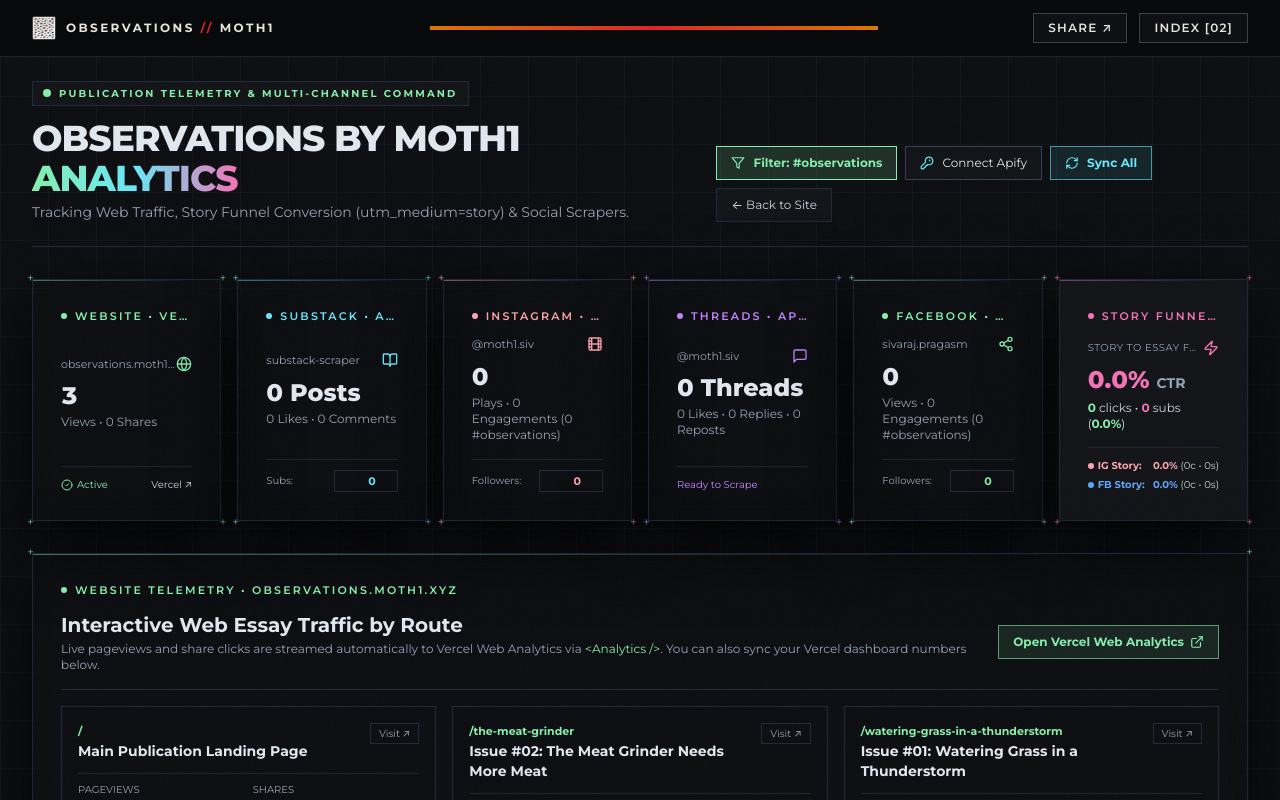
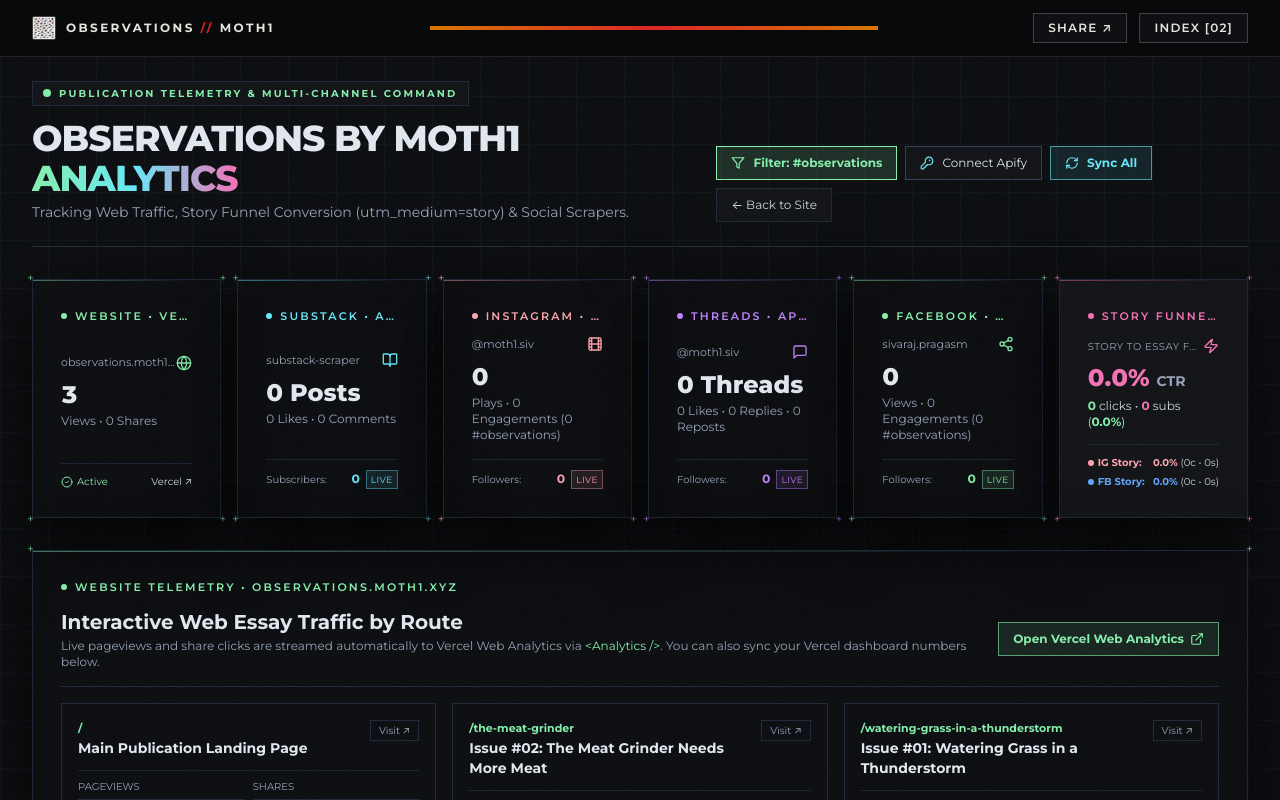
Before and after one commit to mothpeople/observations-by-moth1, a React (Vite) app: page /analytics in a window 1280 px wide. Shown: the top 800 px of the page. Built offline with nearby package versions, Linux system fonts and the light colour scheme.

Commit message:
feat(dashboard): convert follower counts to read-only telemetry badges powered by scrapers

```diff
--- a/api/analytics.js
+++ b/api/analytics.js
@@ -101,6 +101,15 @@
     readingTimeMinutes:
       Number(item.readingTimeMinutes ?? item.reading_time) ||
       Math.max(1, Math.round((wordCount || 600) / 200)),
+    subscribers:
+      Number(
+        item.subscribersCount ??
+          item.subscriber_count ??
+          item.subscribers ??
+          item.subsCount ??
+          item.publication?.subscribersCount ??
+          0
+      ) || 0,
     source,
   };
 }
@@ -131,7 +140,14 @@
   const comments =
     Number(item.commentsCount ?? item.commentCount ?? item.comments ?? 0) || 0;
   const followers =
-    Number(item.followersCount ?? item.ownerFollowersCount ?? 0) || 0;
+    Number(
+      item.followersCount ??
+        item.ownerFollowersCount ??
+        item.owner?.followersCount ??
+        item.user?.followersCount ??
+        item.followers ??
+        0
+    ) || 0;
 
   return {
     id: String(item.id || shortCode || `ig-${idx}`),
@@ -147,7 +163,7 @@
     views,
     likes,
     comments,
-    ownerUsername: item.ownerUsername || item.username || '',
+    ownerUsername: item.ownerUsername || item.username || item.owner?.username || '',
     followers,
     displayUrl: item.displayUrl || item.thumbnailUrl || null,
   };
@@ -190,6 +206,14 @@
         0
     ) || 0;
   const views = Number(item.views ?? item.viewCount ?? 0) || 0;
+  const followers =
+    Number(
+      item.followersCount ??
+        item.user?.followersCount ??
+        item.author?.followersCount ??
+        item.followers ??
+        0
+    ) || 0;
 
   return {
     id: String(item.id || item.code || `thread-${idx}`),
@@ -207,6 +231,7 @@
     replies,
     reposts,
     views,
+    followers,
     username:
       item.username || item.author?.username || item.ownerUsername || '',
   };
@@ -246,6 +271,19 @@
         item.views ??
         0
     ) || 0;
+  const followers =
+    Number(
+      item.pageFollowersCount ??
+        item.pageFollowers ??
+        item.followersCount ??
+        item.pageLikesCount ??
+        item.pageLikes ??
+        item.pageInfo?.followersCount ??
+        item.pageInfo?.likesCount ??
+        item.user?.followersCount ??
+        item.followers ??
+        0
+    ) || 0;
 
   return {
     id: String(item.postId || item.id || `fb-${idx}`),
@@ -258,6 +296,7 @@
     likes,
     comments,
     shares,
+    followers,
     pageName: item.pageName || item.user?.name || '',
   };
 }
@@ -396,6 +435,23 @@
     normalizeFacebookItem(item, i)
   );
 
+  const instagramFollowers = instagramItems.reduce(
+    (max, item) => Math.max(max, item.followers || 0),
+    0
+  );
+  const facebookFollowers = facebookItems.reduce(
+    (max, item) => Math.max(max, item.followers || 0),
+    0
+  );
+  const threadsFollowers = threadsItems.reduce(
+    (max, item) => Math.max(max, item.followers || 0),
+    0
+  );
+  const substackSubscribers = substackPosts.reduce(
+    (max, item) => Math.max(max, item.subscribers || 0),
+    0
+  );
+
   return res.status(200).json({
     timestamp: new Date().toISOString(),
     apifyConfigured: Boolean(apifyToken),
@@ -404,24 +460,28 @@
       connected: apifySubstack.connected,
       runInfo: apifySubstack.runInfo,
       apifyItemCount: apifySubstack.items.length,
+      subscribers: substackSubscribers,
       posts: substackPosts,
     },
     instagram: {
       actorId: 'apify/instagram-scraper',
       connected: apifyInstagram.connected,
       runInfo: apifyInstagram.runInfo,
+      followers: instagramFollowers,
       items: instagramItems,
     },
     threads: {
       actorId: 'automation-lab/threads-scraper',
       connected: apifyThreads.connected,
       runInfo: apifyThreads.runInfo,
+      followers: threadsFollowers,
       items: threadsItems,
     },
     facebook: {
       actorId: 'apify/facebook-posts-scraper',
       connected: apifyFacebook.connected,
       runInfo: apifyFacebook.runInfo,
+      followers: facebookFollowers,
       items: facebookItems,
     },
   });
--- a/src/pages/Dashboard.jsx
+++ b/src/pages/Dashboard.jsx
@@ -149,6 +149,15 @@
     readingTimeMinutes:
       Number(item.readingTimeMinutes ?? item.reading_time) ||
       Math.max(1, Math.round((wordCount || 600) / 200)),
+    subscribers:
+      Number(
+        item.subscribersCount ??
+          item.subscriber_count ??
+          item.subscribers ??
+          item.subsCount ??
+          item.publication?.subscribersCount ??
+          0
+      ) || 0,
     source,
   };
 }
@@ -179,7 +188,14 @@
   const comments =
     Number(item.commentsCount ?? item.commentCount ?? item.comments ?? 0) || 0;
   const followers =
-    Number(item.followersCount ?? item.ownerFollowersCount ?? 0) || 0;
+    Number(
+      item.followersCount ??
+        item.ownerFollowersCount ??
+        item.owner?.followersCount ??
+        item.user?.followersCount ??
+        item.followers ??
+        0
+    ) || 0;
 
   return {
     id: String(item.id || shortCode || `ig-${idx}`),
@@ -194,7 +210,7 @@
     views,
     likes,
     comments,
-    ownerUsername: item.ownerUsername || item.username || '',
+    ownerUsername: item.ownerUsername || item.username || item.owner?.username || '',
     followers,
   };
 }
@@ -232,6 +248,14 @@
       item.reposts ?? item.repostCount ?? item.shares ?? item.quotes ?? 0
     ) || 0;
   const views = Number(item.views ?? item.viewCount ?? 0) || 0;
+  const followers =
+    Number(
+      item.followersCount ??
+        item.user?.followersCount ??
+        item.author?.followersCount ??
+        item.followers ??
+        0
+    ) || 0;
 
   return {
     id: String(item.id || item.code || `thread-${idx}`),
@@ -248,6 +272,7 @@
     replies,
     reposts,
     views,
+    followers,
     username:
       item.username || item.author?.username || item.ownerUsername || '',
   };
@@ -287,6 +312,19 @@
         item.views ??
         0
     ) || 0;
+  const followers =
+    Number(
+      item.pageFollowersCount ??
+        item.pageFollowers ??
+        item.followersCount ??
+        item.pageLikesCount ??
+        item.pageLikes ??
+        item.pageInfo?.followersCount ??
+        item.pageInfo?.likesCount ??
+        item.user?.followersCount ??
+        item.followers ??
+        0
+    ) || 0;
 
   return {
     id: String(item.postId || item.id || `fb-${idx}`),
@@ -298,6 +336,7 @@
     likes,
     comments,
     shares,
+    followers,
     pageName: item.pageName || item.user?.name || '',
   };
 }
@@ -385,21 +424,25 @@
     connected: false,
     runInfo: null,
     posts: [],
+    subscribers: 0,
   });
   const [instagramState, setInstagramState] = useState({
     connected: false,
     runInfo: null,
     items: [],
+    followers: 0,
   });
   const [threadsState, setThreadsState] = useState({
     connected: false,
     runInfo: null,
     items: [],
+    followers: 0,
   });
   const [facebookState, setFacebookState] = useState({
     connected: false,
     runInfo: null,
     items: [],
+    followers: 0,
   });
 
   const syncAllTelemetry = useCallback(
@@ -458,6 +501,7 @@
               comments: Math.max(existing.comments || 0, item.comments || 0),
               restacks: Math.max(existing.restacks || 0, item.restacks || 0),
               wordCount: existing.wordCount || item.wordCount || 0,
+              subscribers: Math.max(existing.subscribers || 0, item.subscribers || 0),
               source: 'apify+substack-merged',
             });
           } else {
@@ -465,13 +509,20 @@
           }
         }
 
+        const substackPosts = Array.from(substackMap.values());
+        const subScraped = Math.max(
+          serverJson?.substack?.subscribers || 0,
+          ...substackPosts.map((p) => p.subscribers || 0)
+        );
+
         setSubstackState({
           connected:
             Boolean(directSubstack?.connected) ||
             Boolean(serverJson?.substack?.connected),
           runInfo:
             directSubstack?.runInfo || serverJson?.substack?.runInfo || null,
-          posts: Array.from(substackMap.values()),
+          posts: substackPosts,
+          subscribers: subScraped,
         });
 
         // 2. Instagram Items (apify/instagram-scraper)
@@ -482,6 +533,11 @@
               )
             : serverJson?.instagram?.items || [];
 
+        const igScrapedFollowers = Math.max(
+          serverJson?.instagram?.followers || 0,
+          ...igItems.map((i) => i.followers || 0)
+        );
+
         setInstagramState({
           connected:
             Boolean(directInstagram?.connected) ||
@@ -489,6 +545,7 @@
           runInfo:
             directInstagram?.runInfo || serverJson?.instagram?.runInfo || null,
           items: igItems,
+          followers: igScrapedFollowers,
         });
 
         // 3. Threads Items (automation-lab/threads-scraper)
@@ -499,6 +556,11 @@
               )
             : serverJson?.threads?.items || [];
 
+        const thScrapedFollowers = Math.max(
+          serverJson?.threads?.followers || 0,
+          ...thItems.map((i) => i.followers || 0)
+        );
+
         setThreadsState({
           connected:
             Boolean(directThreads?.connected) ||
@@ -506,6 +568,7 @@
           runInfo:
             directThreads?.runInfo || serverJson?.threads?.runInfo || null,
           items: thItems,
+          followers: thScrapedFollowers,
         });
 
         // 4. Facebook Items (apify/facebook-posts-scraper)
@@ -516,6 +579,11 @@
               )
             : serverJson?.facebook?.items || [];
 
+        const fbScrapedFollowers = Math.max(
+          serverJson?.facebook?.followers || 0,
+          ...fbItems.map((i) => i.followers || 0)
+        );
+
         setFacebookState({
           connected:
             Boolean(directFacebook?.connected) ||
@@ -523,6 +591,30 @@
           runInfo:
             directFacebook?.runInfo || serverJson?.facebook?.runInfo || null,
           items: fbItems,
+          followers: fbScrapedFollowers,
+        });
+
+        // Automatically persist scraped followers / subscribers to local ledger
+        setLedger((prev) => {
+          let changed = false;
+          const next = { ...prev };
+          if (igScrapedFollowers > 0 && prev.instagram?.followers !== igScrapedFollowers) {
+            next.instagram = { ...prev.instagram, followers: igScrapedFollowers };
+            changed = true;
+          }
+          if (fbScrapedFollowers > 0 && prev.facebook?.followers !== fbScrapedFollowers) {
+            next.facebook = { ...prev.facebook, followers: fbScrapedFollowers };
+            changed = true;
+          }
+          if (subScraped > 0 && prev.substackSubscribers !== subScraped) {
+            next.substackSubscribers = subScraped;
+            changed = true;
+          }
+          if (changed) {
+            saveChannelLedger(next);
+            return next;
+          }
+          return prev;
         });
       } finally {
         setLoadingSync(false);
@@ -1376,16 +1468,15 @@
             </div>
 
             <div className="mt-4 pt-2.5 border-t border-slate-800/80 flex items-center justify-between gap-2 font-mono text-[10px]">
-              <span className="text-slate-400">Subs:</span>
-              <input
-                type="number"
-                min="0"
-                value={ledger.substackSubscribers || 0}
-                onChange={(e) =>
-                  updateFollowerCount('substack', e.target.value)
-                }
-                className="w-16 bg-[#0b0d10] border border-slate-800 px-1.5 py-0.5 text-[11px] font-mono text-[#67e8f9] font-bold text-right"
-              />
+              <span className="text-slate-400">Subscribers:</span>
+              <div className="flex items-center gap-1.5">
+                <span className="font-mono text-[12px] font-bold text-[#67e8f9] tabular-nums">
+                  {(substackState.subscribers || ledger.substackSubscribers || 0).toLocaleString()}
+                </span>
+                <span className="text-[9px] uppercase tracking-wider px-1 py-0.5 border border-[#67e8f9]/40 bg-[#67e8f9]/10 text-[#67e8f9] rounded-none">
+                  {substackState.subscribers > 0 ? 'Scraped' : 'Live'}
+                </span>
+              </div>
             </div>
           </CyberPanel>
 
@@ -1413,15 +1504,14 @@
 
             <div className="mt-4 pt-2.5 border-t border-slate-800/80 flex items-center justify-between gap-2 font-mono text-[10px]">
               <span className="text-slate-400">Followers:</span>
-              <input
-                type="number"
-                min="0"
-                value={ledger.instagram.followers || 0}
-                onChange={(e) =>
-                  updateFollowerCount('instagram', e.target.value)
-                }
-                className="w-16 bg-[#0b0d10] border border-slate-800 px-1.5 py-0.5 text-[11px] font-mono text-[#fda4af] font-bold text-right"
-              />
+              <div className="flex items-center gap-1.5">
+                <span className="font-mono text-[12px] font-bold text-[#fda4af] tabular-nums">
+                  {(instagramState.followers || ledger.instagram.followers || 0).toLocaleString()}
+                </span>
+                <span className="text-[9px] uppercase tracking-wider px-1 py-0.5 border border-[#fda4af]/40 bg-[#fda4af]/10 text-[#fda4af] rounded-none">
+                  {instagramState.followers > 0 ? 'Scraped' : 'Live'}
+                </span>
+              </div>
             </div>
           </CyberPanel>
 
@@ -1448,11 +1538,15 @@
             </div>
 
             <div className="mt-4 pt-2.5 border-t border-slate-800/80 flex items-center justify-between font-mono text-[10px]">
-              <span className="text-[#c084fc]">
-                {threadsState.items.length > 0
-                  ? `${visibleThreadsItems.length}/${threadsState.items.length} ${activeFilterTag}`
-                  : 'Ready to Scrape'}
-              </span>
+              <span className="text-slate-400">Followers:</span>
+              <div className="flex items-center gap-1.5">
+                <span className="font-mono text-[12px] font-bold text-[#c084fc] tabular-nums">
+                  {(threadsState.followers || 0).toLocaleString()}
+                </span>
+                <span className="text-[9px] uppercase tracking-wider px-1 py-0.5 border border-[#c084fc]/40 bg-[#c084fc]/10 text-[#c084fc] rounded-none">
+                  {threadsState.followers > 0 ? 'Scraped' : 'Live'}
+                </span>
+              </div>
             </div>
           </CyberPanel>
 
@@ -1480,15 +1574,14 @@
 
             <div className="mt-4 pt-2.5 border-t border-slate-800/80 flex items-center justify-between gap-2 font-mono text-[10px]">
               <span className="text-slate-400">Followers:</span>
-              <input
-                type="number"
-                min="0"
-                value={ledger.facebook.followers || 0}
-                onChange={(e) =>
-                  updateFollowerCount('facebook', e.target.value)
-                }
-                className="w-16 bg-[#0b0d10] border border-slate-800 px-1.5 py-0.5 text-[11px] font-mono text-[#86efac] font-bold text-right"
-              />
+              <div className="flex items-center gap-1.5">
+                <span className="font-mono text-[12px] font-bold text-[#86efac] tabular-nums">
+                  {(facebookState.followers || ledger.facebook.followers || 0).toLocaleString()}
+                </span>
+                <span className="text-[9px] uppercase tracking-wider px-1 py-0.5 border border-[#86efac]/40 bg-[#86efac]/10 text-[#86efac] rounded-none">
+                  {facebookState.followers > 0 ? 'Scraped' : 'Live'}
+                </span>
+              </div>
             </div>
           </CyberPanel>
 
```
